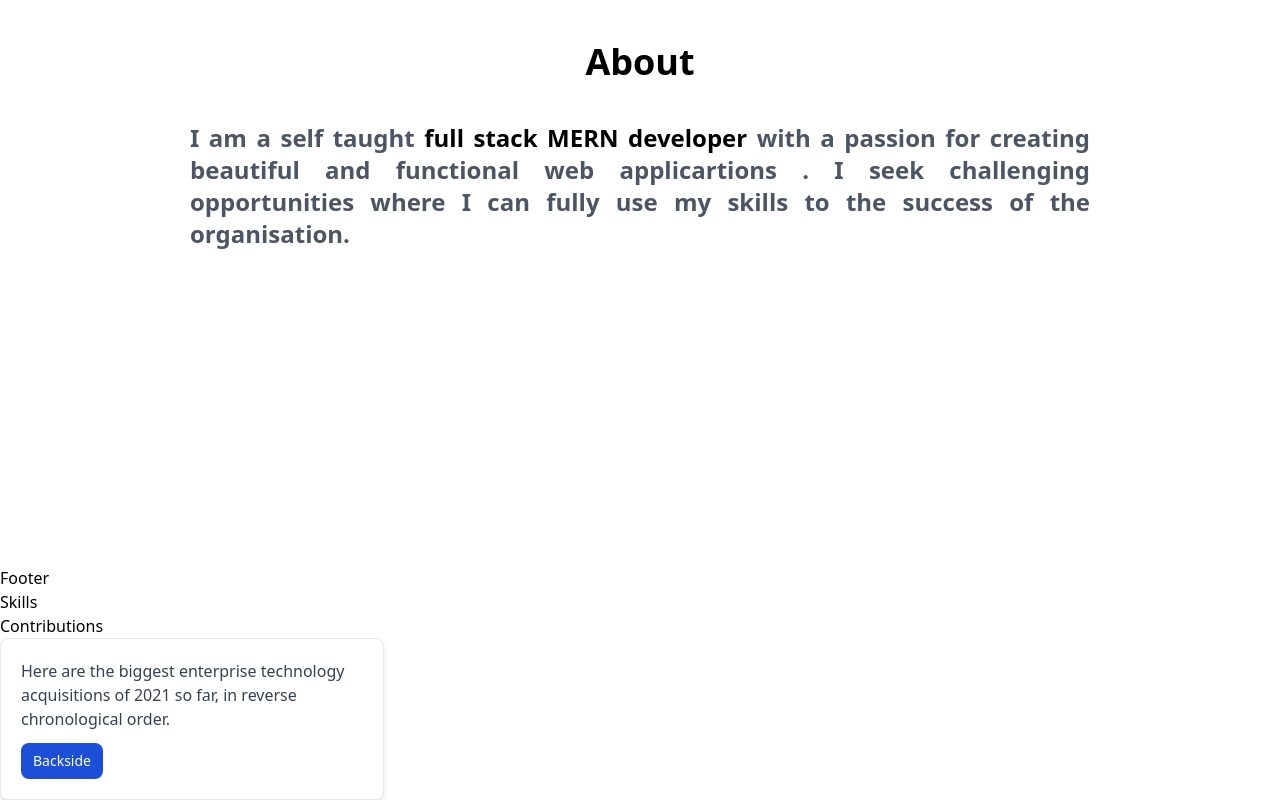
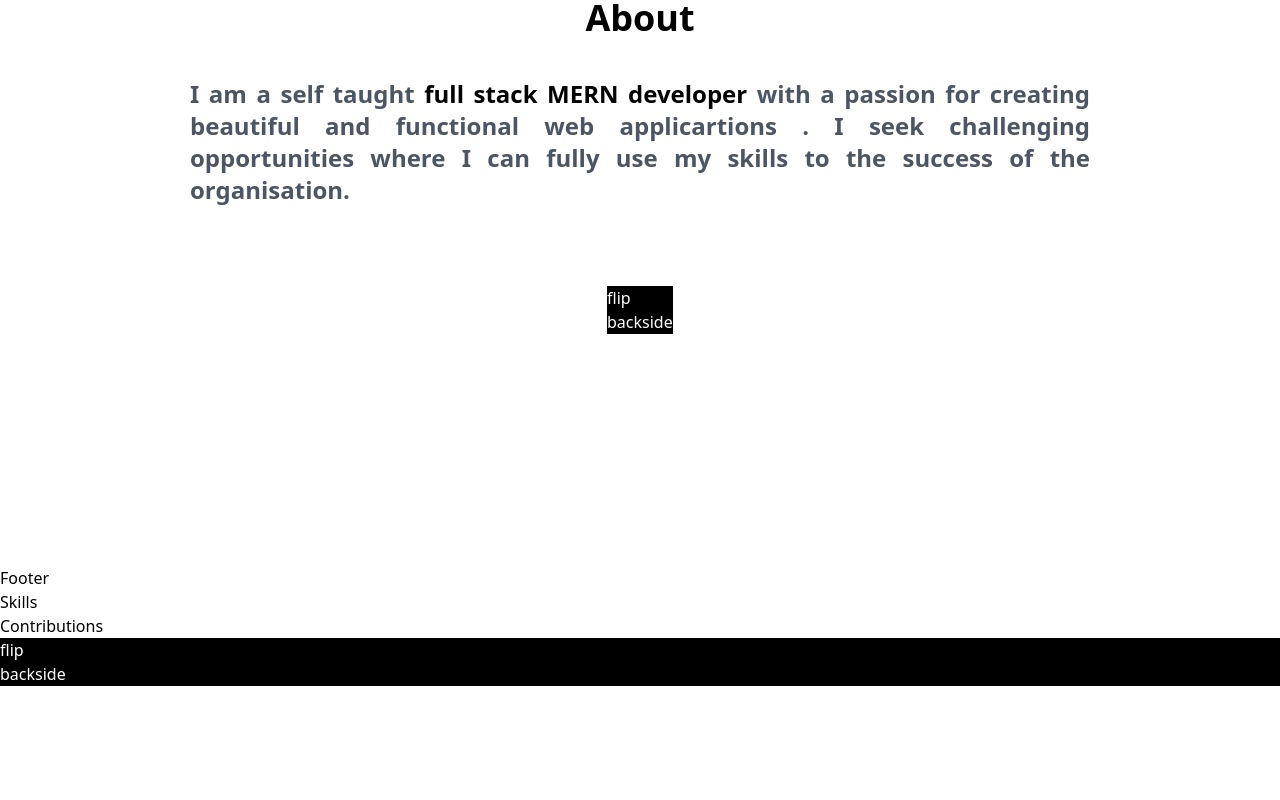
Before and after one commit to HariKrishna-28/portfolio, a React (Create React App) app in the folder client/: page / in a window 1280 px wide. Shown: the part 1071-1871 px from the top of the page. After the commit the page ends 1757 px from the top, so only its background shows below. Built offline with nearby package versions, Linux system fonts and the light colour scheme.

Commit message:
add cards

```diff
--- /dev/null
+++ b/client/src/components/FlipCard/BackSide.jsx
@@ -0,0 +1,26 @@
+import React from 'react'
+import { motion } from 'framer-motion'
+
+
+
+const BackSide = ({ flipCard }) => {
+    return (
+        <motion.div
+            initial={{ opacity: 0 }}
+            animate={{ opacity: 1, rotateX: 360 }}
+            exit={{ opacity: 0 }}
+            transition={{ duration: 0.1 }}
+            className='bg-black text-white'>
+            <button
+                onClick={flipCard}
+            >
+                flip
+            </button>
+            <div>
+                backside
+            </div>
+        </motion.div>
+    )
+}
+
+export default BackSide
--- a/client/src/components/FlipCard/FlipCard.jsx
+++ b/client/src/components/FlipCard/FlipCard.jsx
@@ -1,61 +1,17 @@
-import React from 'react'
-import { useState } from 'react'
+import React, { useState } from 'react'
+import BackSide from './BackSide'
+import FrontSide from './FrontSide'
+
 
 const FlipCard = () => {
     const [flipped, setFlipped] = useState(false)
 
-    const handleClick = () => {
-        console.log(flipped)
-        setFlipped(!flipped)
-    }
 
-
-    const FrontSide = () => {
-        return (
-            <div className="max-w-sm bg-white rounded-lg border border-gray-200 shadow-md dark:bg-gray-800 dark:border-gray-700">
-                {/* <a href="#">
-                    <img className="rounded-t-lg" src="/docs/images/blog/image-1.jpg" alt="" />
-                </a> */}
-                <div className="p-5">
-                    {/* <a href="#">
-                        <h5 className="mb-2 text-2xl font-bold tracking-tight text-gray-900 dark:text-white">Frontside</h5>
-                    </a> */}
-                    <p className="mb-3 font-normal text-gray-700 dark:text-gray-400">Here are the biggest enterprise technology acquisitions of 2021 so far, in reverse chronological order.</p>
-                    <button onClick={handleClick} className="inline-flex items-center py-2 px-3 text-sm font-medium text-center text-white bg-blue-700 rounded-lg hover:bg-blue-800 focus:ring-4 focus:outline-none focus:ring-blue-300 dark:bg-blue-600 dark:hover:bg-blue-700 dark:focus:ring-blue-800">
-                        Read more
-                        {/* <svg aria-hidden="true" className="ml-2 -mr-1 w-4 h-4" fill="currentColor" viewBox="0 0 20 20" xmlns="http://www.w3.org/2000/svg"><path fill-rule="evenodd" d="M10.293 3.293a1 1 0 011.414 0l6 6a1 1 0 010 1.414l-6 6a1 1 0 01-1.414-1.414L14.586 11H3a1 1 0 110-2h11.586l-4.293-4.293a1 1 0 010-1.414z" clip-rule="evenodd"></path></svg> */}
-                    </button>
-                </div>
-            </div>
-        )
-    }
-
-    const BackSide = () => {
-        return (
-            <div className="max-w-sm bg-white rounded-lg border border-gray-200 shadow-md dark:bg-gray-800 dark:border-gray-700">
-                {/* <a href="#">
-                    <img className="rounded-t-lg" src="/docs/images/blog/image-1.jpg" alt="" />
-                </a> */}
-                <div className="p-5">
-                    {/* <a href="#">
-                        <h5 className="mb-2 text-2xl font-bold tracking-tight text-gray-900 dark:text-white">Backside</h5>
-                    </a> */}
-                    <p className="mb-3 font-normal text-gray-700 dark:text-gray-400">Here are the biggest enterprise technology acquisitions of 2021 so far, in reverse chronological order.</p>
-                    <button onClick={handleClick} className="inline-flex items-center py-2 px-3 text-sm font-medium text-center text-white bg-blue-700 rounded-lg hover:bg-blue-800 focus:ring-4 focus:outline-none focus:ring-blue-300 dark:bg-blue-600 dark:hover:bg-blue-700 dark:focus:ring-blue-800">
-                        Backside
-                        {/* <svg aria-hidden="true" className="ml-2 -mr-1 w-4 h-4" fill="currentColor" viewBox="0 0 20 20" xmlns="http://www.w3.org/2000/svg"><path fill-rule="evenodd" d="M10.293 3.293a1 1 0 011.414 0l6 6a1 1 0 010 1.414l-6 6a1 1 0 01-1.414-1.414L14.586 11H3a1 1 0 110-2h11.586l-4.293-4.293a1 1 0 010-1.414z" clip-rule="evenodd"></path></svg> */}
-                    </button>
-                </div>
-            </div>
-        )
-    }
+    const flipCard = () => setFlipped(!flipped)
 
     return (
-        <div className='transition-all '>
-            {
-                flipped ?
-                    <FrontSide /> : <BackSide />
-            }
+        <div>
+            {flipped ? <FrontSide flipCard={flipCard} /> : <BackSide flipCard={flipCard} />}
         </div>
     )
 }
--- /dev/null
+++ b/client/src/components/FlipCard/FrontSide.jsx
@@ -0,0 +1,25 @@
+import React from 'react'
+import { motion } from 'framer-motion'
+
+
+const FrontSide = ({ flipCard }) => {
+    return (
+        <motion.div
+            initial={{ opacity: 0 }}
+            animate={{ opacity: 1, rotateX: 360, }}
+            exit={{ opacity: 0 }}
+            transition={{ duration: 0.5 }}
+            className='bg-blue-800 text-white'>
+            <button
+                onClick={flipCard}
+            >
+                flip
+            </button>
+            <div>
+                frontSide
+            </div>
+        </motion.div>
+    )
+}
+
+export default FrontSide
--- a/client/src/container/About/About.jsx
+++ b/client/src/container/About/About.jsx
@@ -2,7 +2,7 @@ import React from 'react'
 import { motion } from 'framer-motion'
 // import { Express, Git, JavaScript, Mongo, NodeJs, ReactJs, Typescript } from '../../assets'
 import Ts from './Ts'
-
+import FlipCard from '../../components/FlipCard/FlipCard'
 
 
 const About = () => {
@@ -48,7 +48,9 @@ const About = () => {
                 </div>
             </motion.div>
 
+            <FlipCard />
         </div>
+
     )
 }
 
```
